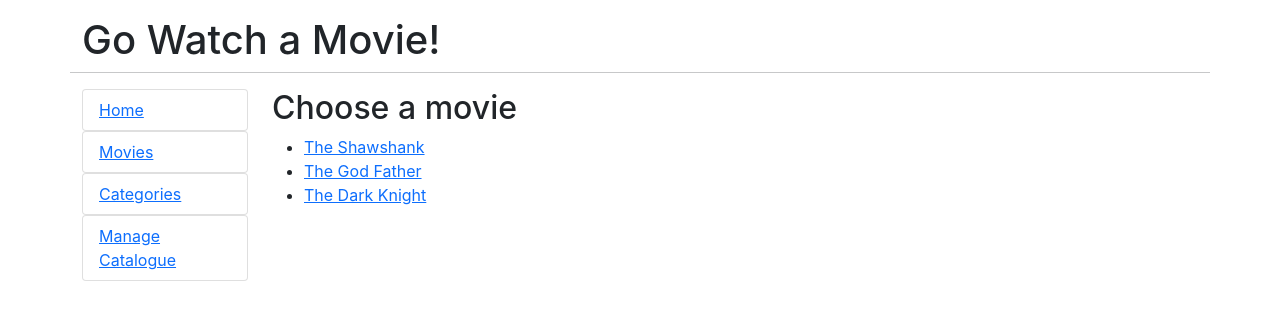
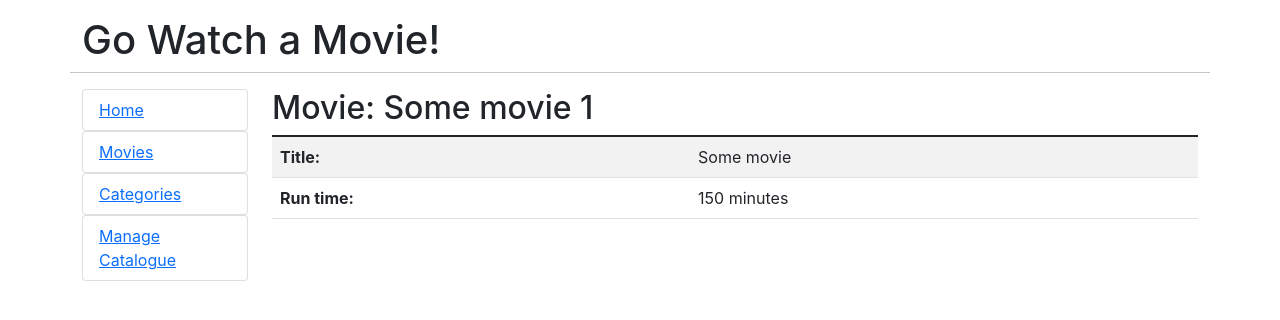
Before and after one commit to Toshiyana/Go-React-Movie, a React (Create React App) app: page /movies/1 in a window 1280 px wide. Shown: the top 320 px of the page. Built offline with nearby package versions, Linux system fonts and the light colour scheme.

Commit message:
Display a movie

```diff
--- a/src/App.js
+++ b/src/App.js
@@ -1,9 +1,10 @@
 // import React, { Fragment } from 'react';
-import { BrowserRouter as Router, Switch, Route, Link, useParams, useRouteMatch } from 'react-router-dom';
+import { BrowserRouter as Router, Switch, Route, Link, useRouteMatch } from 'react-router-dom';
 import Home from './components/Home';
 import Movies from './components/Movies';
 import Admin from './components/Admin';
 import Categories from './components/Categories';
+import OneMovie from './components/OneMovie';
 
 export default function App() {
   return (
@@ -52,13 +53,15 @@ export default function App() {
                 <Home />
               </Route>
 
-              <Route path="/movies">
+              <Route exact path="/movies">
                 <Movies />
               </Route>
 
-              <Route path="/movies/:id">
+              <Route path="/movies/:id" component={OneMovie}/>
+
+              {/* <Route path="/movies/:id">
                 <Movie />
-              </Route>
+              </Route> */}
 
               <Route exact path="/by-category">
                 <CategoryPage />
@@ -88,11 +91,11 @@ export default function App() {
   );
 }
 
-function Movie() {
-  let { id } = useParams();
+// function Movie() {
+//   let { id } = useParams();
 
-  return <h2>Movie id {id}</h2>
-}
+//   return <h2>Movie id {id}</h2>
+// }
 
 function CategoryPage() {
   let { path, url } = useRouteMatch();
--- /dev/null
+++ b/src/components/OneMovie.js
@@ -0,0 +1,37 @@
+import React, { Component, Fragment } from 'react'
+
+export default class OneMovie extends Component {
+
+    state = { movie: {} };
+
+    componentDidMount() {
+        this.setState({movie: {
+            id: this.props.match.params.id,
+            title: "Some movie",
+            runtime: 150,
+        }})
+    }
+
+    render() {
+        return (
+            <Fragment>
+                <h2>Movie: {this.state.movie.title} {this.state.movie.id}</h2>
+
+                <table className="table table-compact table-striped">
+                    <thead></thead>
+                    <tbody>
+                        <tr>
+                            <td><strong>Title:</strong></td>
+                            <td>{this.state.movie.title}</td>
+                        </tr>
+
+                        <tr>
+                            <td><strong>Run time:</strong></td>
+                            <td>{this.state.movie.runtime} minutes</td>
+                        </tr>
+                    </tbody>
+                </table>
+            </Fragment>
+        );
+    }
+}
```
